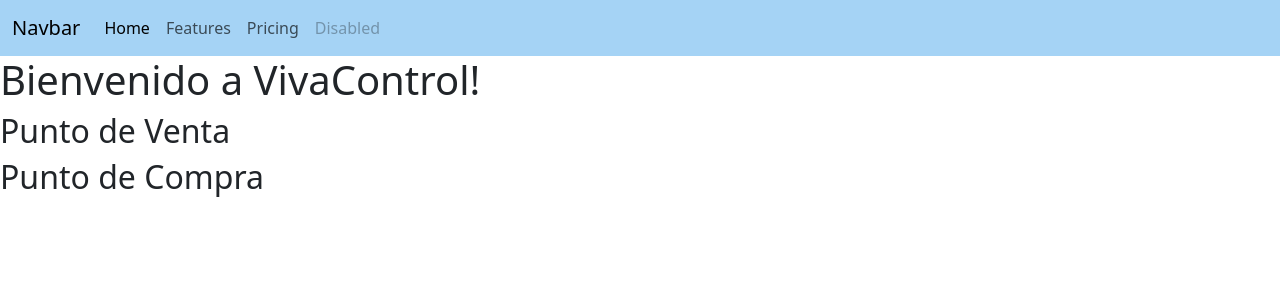
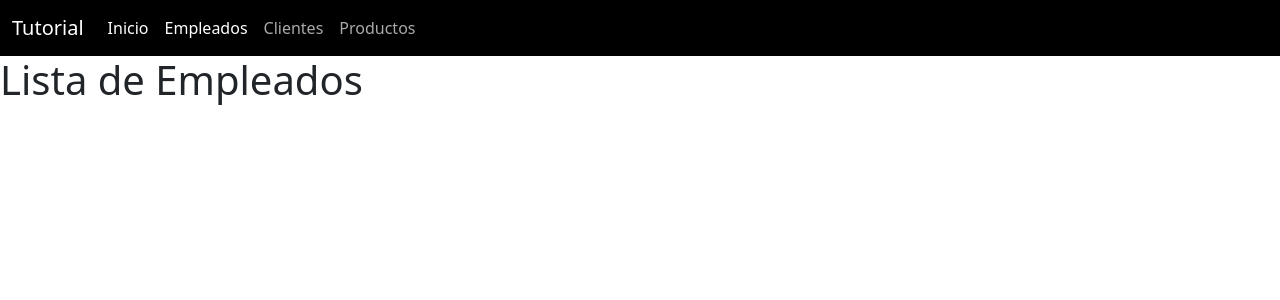
Before and after one commit to elrichardby11/django_1, a Django app: page / in a window 1280 px wide. Shown: the top 300 px of the page. Run offline with Django 5.2, Linux system fonts and the light colour scheme.

Commit message:
update nav bar

```diff
--- a/templates/home.html
+++ b/templates/home.html
@@ -3,37 +3,36 @@
   <head>
     <meta charset="utf-8">
     <meta name="viewport" content="width=device-width, initial-scale=1">
-    <title>Bootstrap demo</title>
+    <title>Lista Empleados</title>
     <link href="https://cdn.jsdelivr.net/npm/bootstrap@5.3.3/dist/css/bootstrap.min.css" rel="stylesheet" integrity="sha384-QWTKZyjpPEjISv5WaRU9OFeRpok6YctnYmDr5pNlyT2bRjXh0JMhjY6hW+ALEwIH" crossorigin="anonymous">
   </head>
   <body>
-    <nav class="navbar navbar-expand-lg" style="background-color: #a5d3f5;">
+    <nav class="navbar navbar-expand-lg" style="background-color: black;">
       <div class="container-fluid">
-          <a class="navbar-brand" href="#">Navbar</a>
+        <a class="navbar-brand" href="#" style="color: white;">Tutorial</a>
         <button class="navbar-toggler" type="button" data-bs-toggle="collapse" data-bs-target="#navbarNav" aria-controls="navbarNav" aria-expanded="false" aria-label="Toggle navigation">
           <span class="navbar-toggler-icon"></span>
         </button>
         <div class="collapse navbar-collapse" id="navbarNav">
           <ul class="navbar-nav">
             <li class="nav-item">
-                <a class="nav-link active" aria-current="page" href="#">Home</a>
+              <a class="nav-link active" aria-current="page" href="#" style="color: white;">Inicio</a>
             </li>
             <li class="nav-item">
-                <a class="nav-link" href="#">Features</a>
+              <a class="nav-link" href="#" style="color: white;">Empleados</a>
             </li>
             <li class="nav-item">
-                <a class="nav-link" href="#">Pricing</a>
+              <a class="nav-link disabled" href="#" style="color: darkgrey;">Clientes</a>
             </li>
             <li class="nav-item">
-                <a class="nav-link disabled" aria-disabled="true">Disabled</a>
+              <a class="nav-link disabled" aria-disabled="true" style="color: darkgrey;">Productos</a>
             </li>
           </ul>
         </div>
       </div>
-      </nav>    <script src="https://cdn.jsdelivr.net/npm/bootstrap@5.3.3/dist/js/bootstrap.bundle.min.js" integrity="sha384-YvpcrYf0tY3lHB60NNkmXc5s9fDVZLESaAA55NDzOxhy9GkcIdslK1eN7N6jIeHz" crossorigin="anonymous"></script>
-      <h1>Bienvenido a VivaControl! </h1>
-      <h2>Punto de Venta</h2>
-      <h2>Punto de Compra</h2>
-      <h2></h2>
+    </nav>
+
+
+    <h1>Lista de Empleados</h1>
   </body>
 </html>
```
Also changed, not shown: 1 other file. Lines whose indentation alone changed are shown as unchanged.
